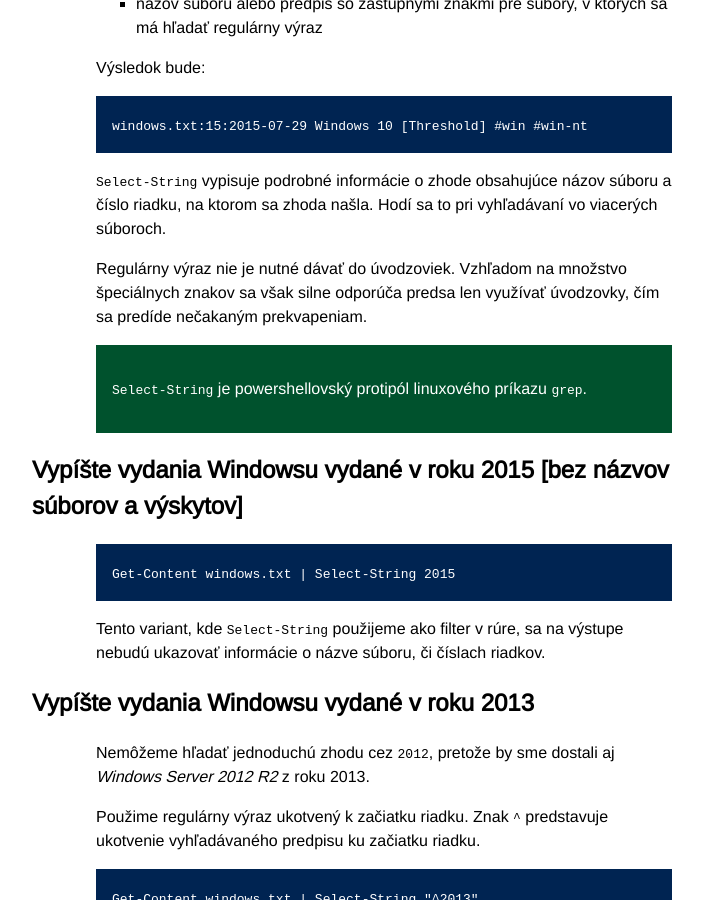
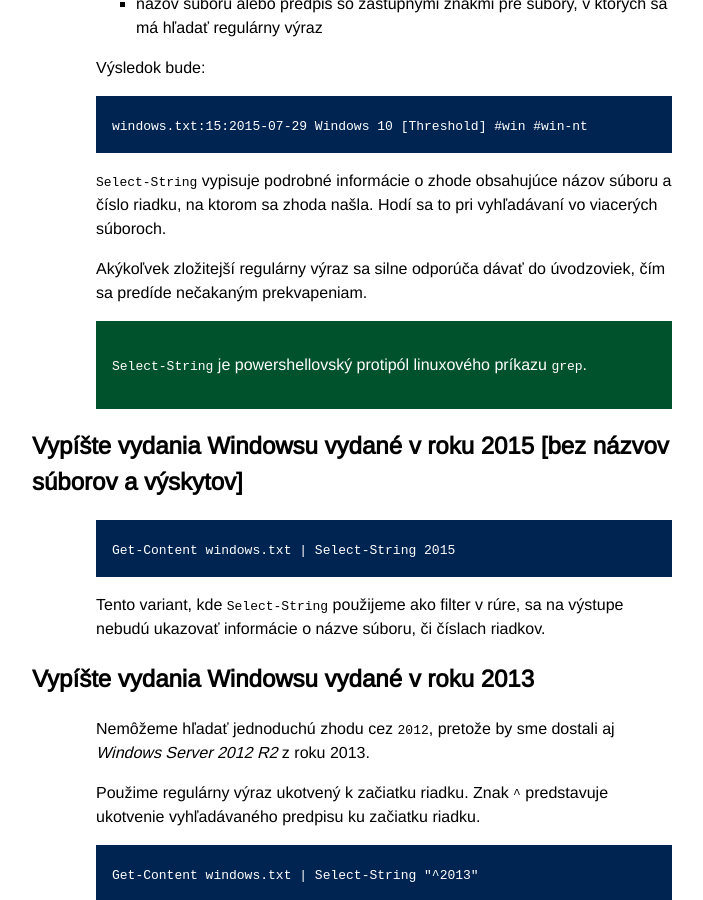
Before and after one commit to novotnyr/powershell-cvicebnica, a Jekyll site: the page built from regexp.markdown, in a window 1280 px wide and 900 px high, scrolled down 1486 px. Shown: the whole window, without its empty margins (288-991 px from the left). Built offline with Jekyll 4.4.1, drawn with Linux system fonts in a browser that asks for light colours.

Commit message:
Upravene odporucanie pre regexpy a uvodzovky

```diff
--- a/regexp.markdown
+++ b/regexp.markdown
@@ -58,7 +58,8 @@
 
 `Select-String` vypisuje podrobné informácie o zhode obsahujúce názov súboru a číslo riadku, na ktorom sa zhoda našla. Hodí sa to pri vyhľadávaní vo viacerých súboroch.
 
-Regulárny výraz nie je nutné dávať do úvodzoviek. Vzhľadom na množstvo špeciálnych znakov sa však silne odporúča predsa len využívať úvodzovky, čím sa predíde nečakaným prekvapeniam.
+Akýkoľvek zložitejší regulárny výraz sa silne odporúča dávať do úvodzoviek,
+čím sa predíde nečakaným prekvapeniam.
 
 <div markdown="1" class="alternative-solution">
 `Select-String` je powershellovský protipól linuxového príkazu `grep`.
@@ -70,7 +71,6 @@
 	Get-Content windows.txt | Select-String 2015
 
 Tento variant, kde `Select-String` použijeme ako filter v rúre, sa na výstupe nebudú ukazovať informácie o názve súboru, či číslach riadkov.
-
 
 Vypíšte vydania Windowsu vydané v roku 2013
 -------------------------------------------
```
